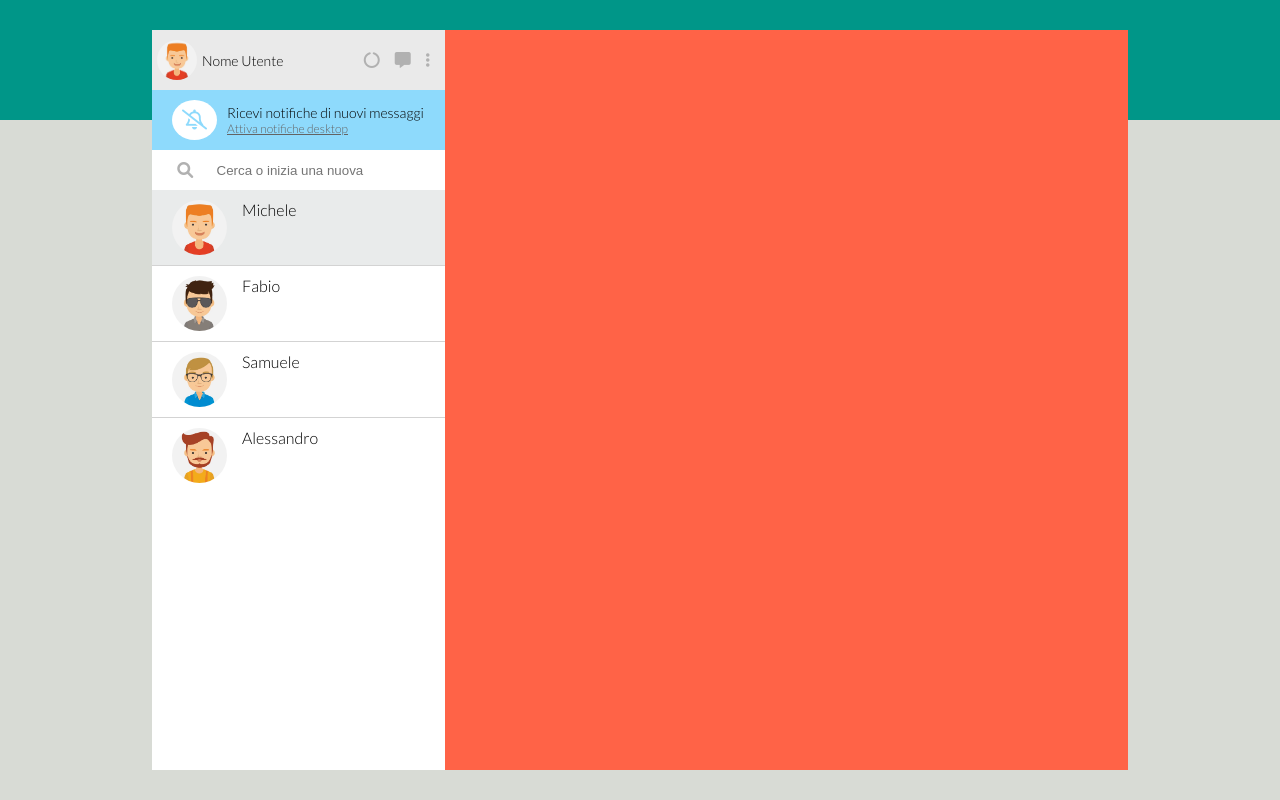
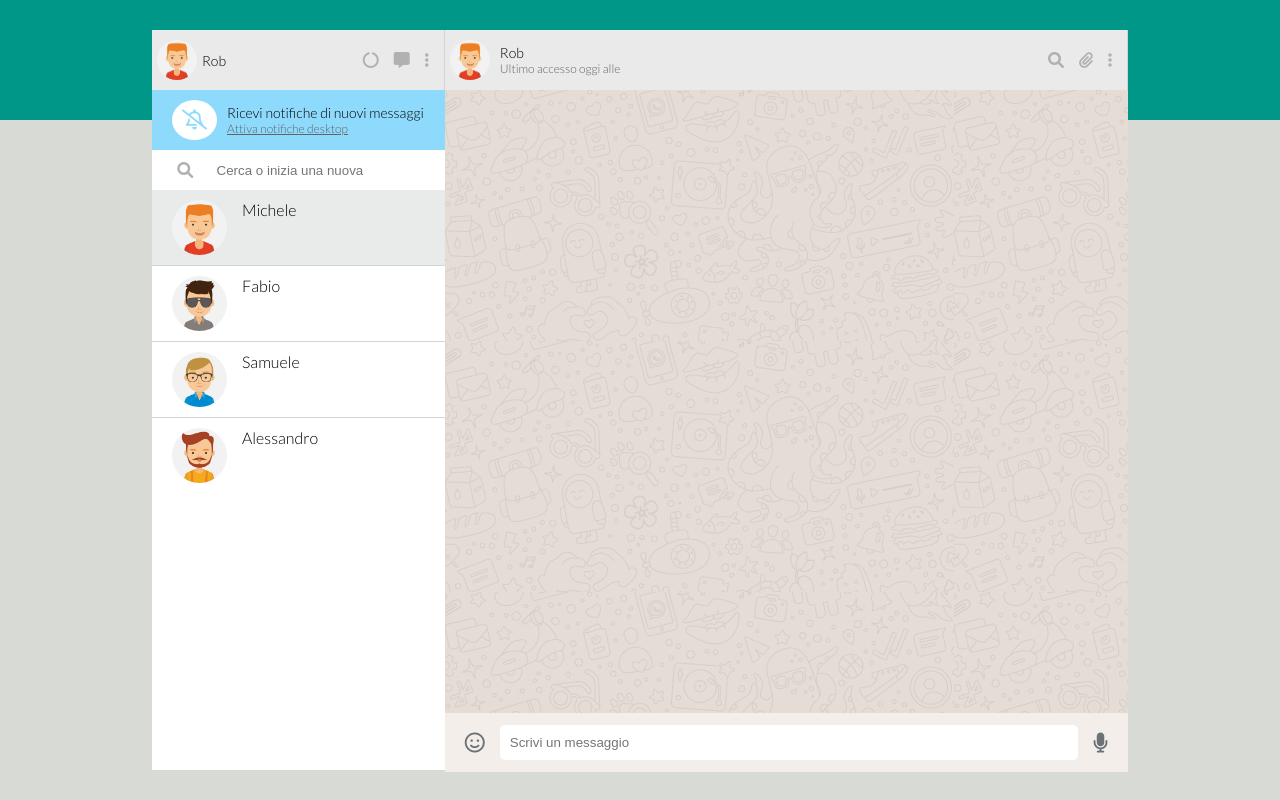
Before and after one commit to RobertoVillani98/js-html-css-boolzap, a plain HTML site: page index.html in a window 1280 px wide. Drawn offline with nearby package versions, Linux system fonts and the light colour scheme.

Commit message:
layout statico colonna di destra

```diff
--- a/css/style.css
+++ b/css/style.css
@@ -30,7 +30,6 @@
 
 .col-right {
  width: 70%;
- background-color: tomato;
 }
 
 .user {
@@ -39,9 +38,10 @@
  justify-content: space-between;
  height: 60px;
  background-color: #eaeaea;
+ border-right: 1px solid lightgray;
 }
 
-#user-1 {
+.user-1 {
  width: 40px;
  height: 40px;
  border-radius: 50%;
@@ -87,6 +87,7 @@
  font-size: 12px;
  text-decoration: underline;
  color: #646363;
+ cursor: pointer;
 }
 
 .notifiche :first-child {
@@ -147,3 +148,73 @@
 .contact-name {
  margin-left: 15px;
 }
+
+.user-dx {
+ display: flex;
+ align-items: center;
+ background-color: #eaeaea;
+ height: 60px;
+}
+
+.right-side img {
+ margin-right: 10px;
+}
+
+.ultimo-accesso :last-child {
+ font-size: 12px;
+ color: #646363;
+}
+
+.ultimo-accesso :first-child {
+ font-size: 14px;
+}
+
+.right-side {
+ display: flex;
+ align-items: center;
+}
+
+.icons-right {
+ display: flex;
+ justify-content: flex-end;
+ gap: 15px;
+ margin-right: 15px;
+ color: #b1b1b1;
+}
+
+.send-message {
+ display: flex;
+ justify-content: space-between;
+ align-items: center;
+ padding: 12px 20px;
+ background-color: #f3eeea;
+}
+.send-message i {
+ font-size: 20px;
+ color: #6b7376;
+}
+.input-send-message {
+ padding: 0 15px;
+}
+.input-send-message,
+.input-send-message input {
+ height: 100%;
+ width: 100%;
+}
+.input-send-message input {
+ border: none;
+ border-radius: 5px;
+ padding: 10px;
+}
+.input-send-message input:focus {
+ outline: none;
+}
+.messages-container {
+ height: calc(100% - 117px);
+ background-image: url("../img/mine.jpg");
+ padding: 50px;
+}
+
+.message-container {
+ width: 40%;
+}
--- a/index.html
+++ b/index.html
@@ -20,8 +20,8 @@
         <div class="col-left">
             <div class="user">
                 <div class="left-side">
-                    <img id="user-1" src="img/avatar_1.jpg" alt="">
-                    <p id="user-name">Nome Utente</p>
+                    <img class="user-1" src="img/avatar_1.jpg" alt="">
+                    <p id="user-name">Rob</p>
                 </div>
 
                 <div class="icons">
@@ -57,6 +57,38 @@
 
 
         <div class=" col-right">
+            <div class="user">
+                <div class="right-side">
+                    <img class="user-1" src="img/avatar_1.jpg" alt="">
+
+                    <div class="ultimo-accesso">
+                        <p>Rob</p>
+                        <p>Ultimo accesso oggi alle</p>
+
+                    </div>
+                </div>
+
+                <div class="icons">
+                    <i class="fas fa-search"></i>
+                    <i class="fas fa-paperclip"></i>
+                    <i class="fas fa-ellipsis-v"></i>
+                </div>
+            </div>
+            <div class="messages-container">
+
+            </div>
+            <div class="send-message">
+                <div class="emoji">
+                    <i class="far fa-smile"></i>
+                </div>
+                <div class="input-send-message">
+                    <input type="text" placeholder="Scrivi un messaggio">
+                </div>
+                <div class="record">
+                    <i class="fas fa-microphone"></i>
+                </div>
+            </div>
+
         </div>
 
     </div>
```
